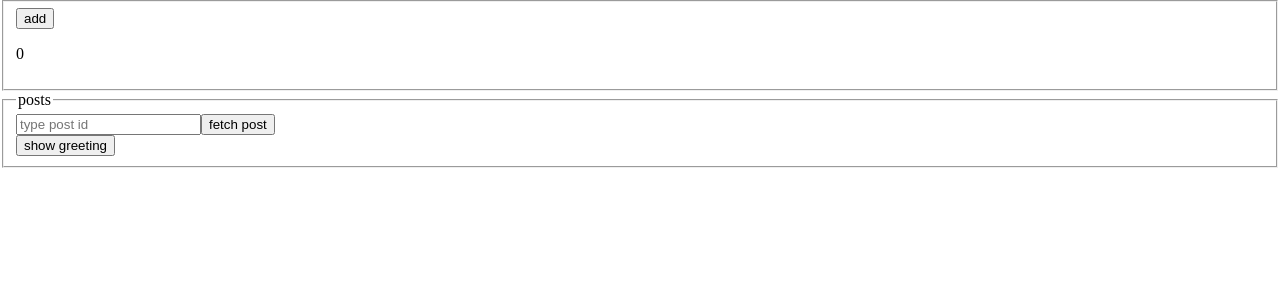
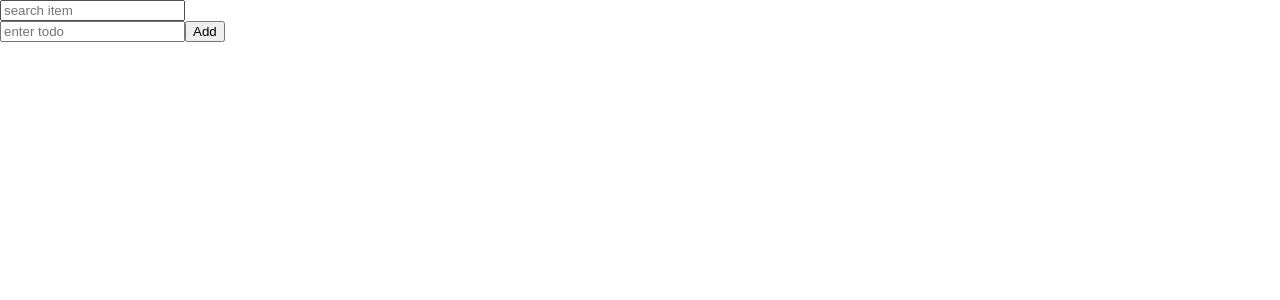
Before and after one commit to anupbidwai/react-redux-course, a React (Create React App) app: page / in a window 1280 px wide. Shown: the top 300 px of the page. Built offline with nearby package versions, Linux system fonts and the light colour scheme.

Commit message:
added css props to work `pointer` events

```diff
--- a/src/App.js
+++ b/src/App.js
@@ -5,7 +5,7 @@ import PatchingThumbnail from './axios/patching';
 import DeletingThumbnail from "./axios/deleting";
 
 import "./style.css";
-import ReduxApp from './components/ReduxApp';
+import Todo from './components/Todo/withStore';
 
 function App() {
   return <>
@@ -14,7 +14,7 @@ function App() {
     <PostingThumbnail />
     <PatchingThumbnail />
     <DeletingThumbnail /> */}
-    <ReduxApp />
+    <Todo />
   </>
 }
 
--- a/src/axios/deleting.js
+++ b/src/axios/deleting.js
@@ -11,10 +11,10 @@ const DeletingThumbnail = () => {
         try {
             if (albumRef.current.value === 'Select album ID') setAlbums([]);
 
+            const options = [];
             const res = await galleryAPI.filterByAlbumId(albumRef.current.value);
+            res.data?.map((album) => options.push(<option value={album.id} key={album.id}>{album.id}</option>));
 
-            const options = [];
-            res.data?.map((album) => options.push(<option value={album.id} key={album.id}>{album.id}</option>));
             setAlbums([...options]);
 
         } catch (e) {
```
